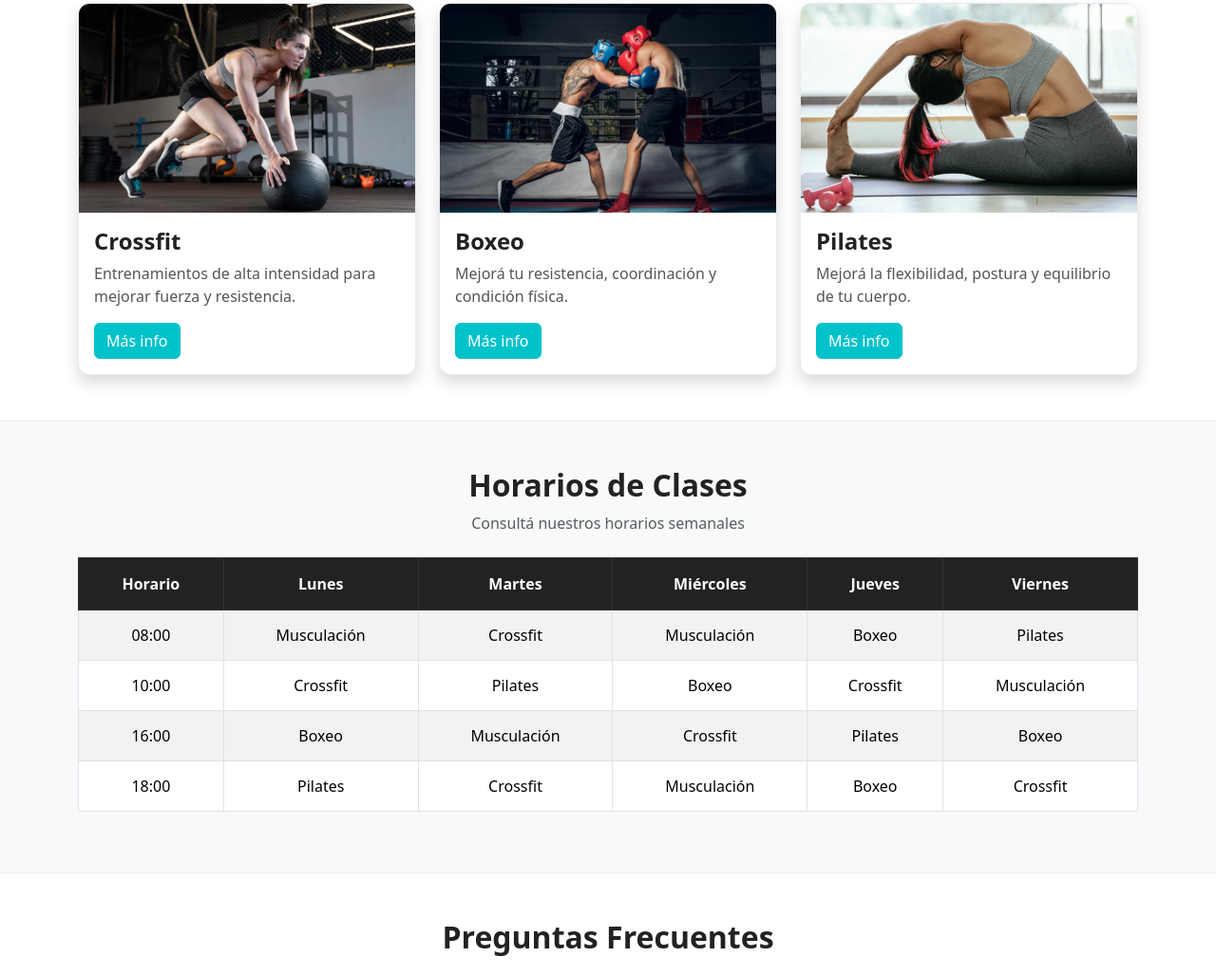
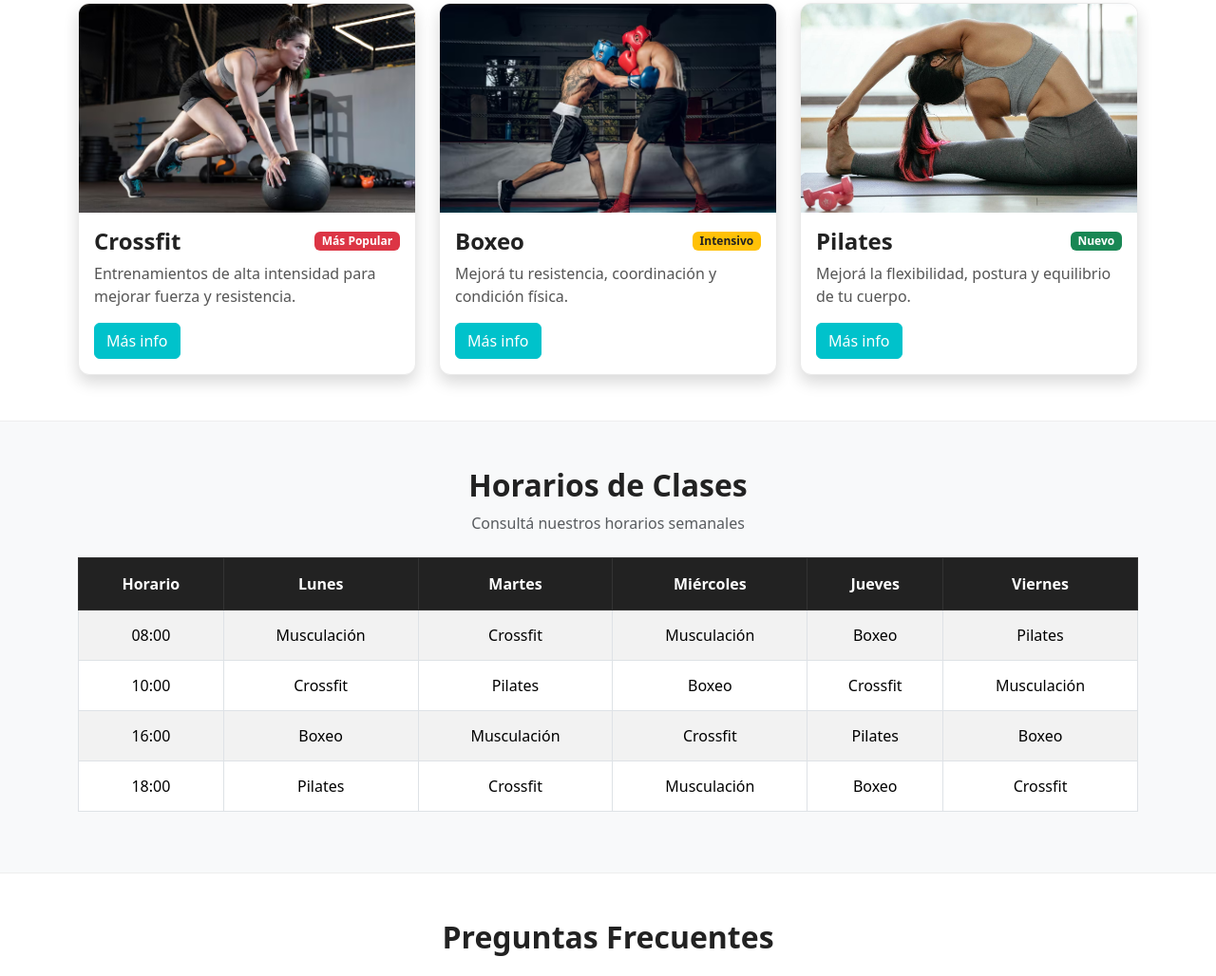
Before and after one commit to Sanalb23/Gymnasio, a plain HTML site: page index.html in a window 1280 px wide. Shown: the part 979-2007 px from the top of the page at 95% size. Drawn offline with nearby package versions, Linux system fonts and the light colour scheme.

Commit message:
añadir badges a las tarjetas de clases

```diff
--- a/index.html
+++ b/index.html
@@ -111,7 +111,10 @@
                         <div class="card h-100 shadow">
                             <img src="img/crossfit.avif" class="card-img-top" alt="Clase de Crossfit">
                             <div class="card-body">
-                                <h4 class="card-title">Crossfit</h4>
+                                <div class="d-flex justify-content-between align-items-center mb-2">
+                                    <h4 class="card-title m-0">Crossfit</h4>
+                                    <span class="badge bg-danger">Más Popular</span>
+                                </div>
                                 <p class="card-text">Entrenamientos de alta intensidad para mejorar fuerza y
                                     resistencia.</p>
                                 <a href="#contacto" class="btn btn-info">Más info</a>
@@ -122,7 +125,10 @@
                         <div class="card h-100 shadow">
                             <img src="img/boxeo.avif" class="card-img-top" alt="Clase de Boxeo">
                             <div class="card-body">
-                                <h4 class="card-title">Boxeo</h4>
+                                <div class="d-flex justify-content-between align-items-center mb-2">
+                                    <h4 class="card-title m-0">Boxeo</h4>
+                                    <span class="badge bg-warning text-dark">Intensivo</span>
+                                </div>
                                 <p class="card-text">Mejorá tu resistencia, coordinación y condición física.</p>
                                 <a href="#contacto" class="btn btn-info">Más info</a>
                             </div>
@@ -132,7 +138,10 @@
                         <div class="card h-100 shadow">
                             <img src="img/pilates.jpg" class="card-img-top" alt="Clase de Pilates">
                             <div class="card-body">
-                                <h4 class="card-title">Pilates</h4>
+                                <div class="d-flex justify-content-between align-items-center mb-2">
+                                    <h4 class="card-title m-0">Pilates</h4>
+                                    <span class="badge bg-success">Nuevo</span>
+                                </div>
                                 <p class="card-text">Mejorá la flexibilidad, postura y equilibrio de tu cuerpo.</p>
                                 <a href="#contacto" class="btn btn-info">Más info</a>
                             </div>
```
